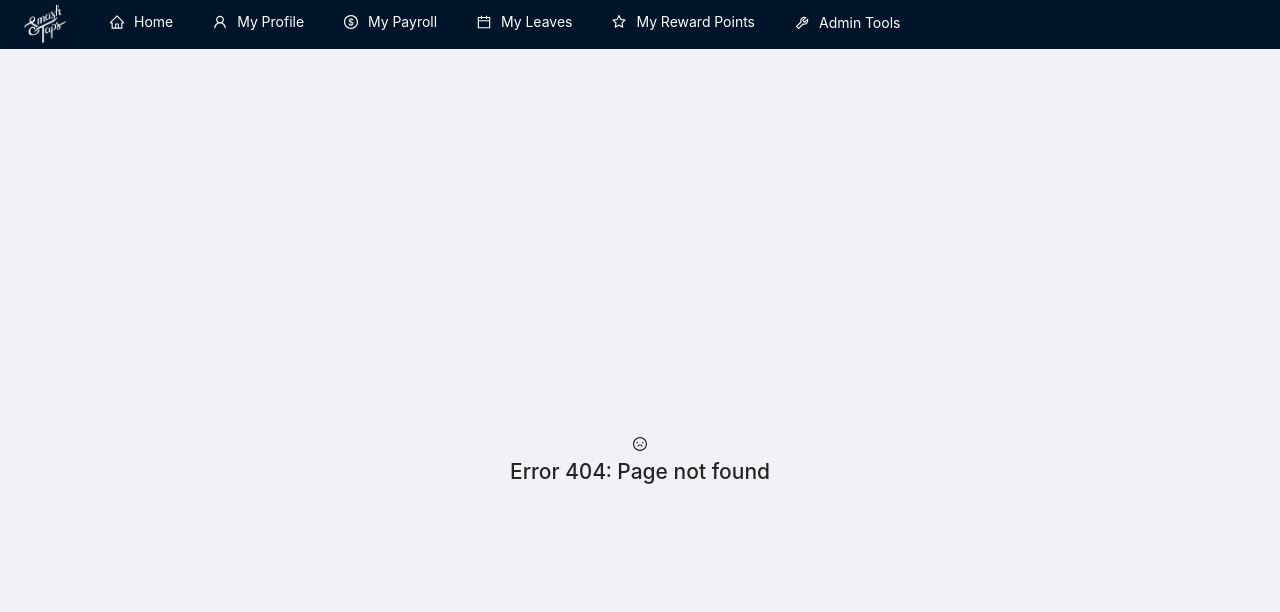
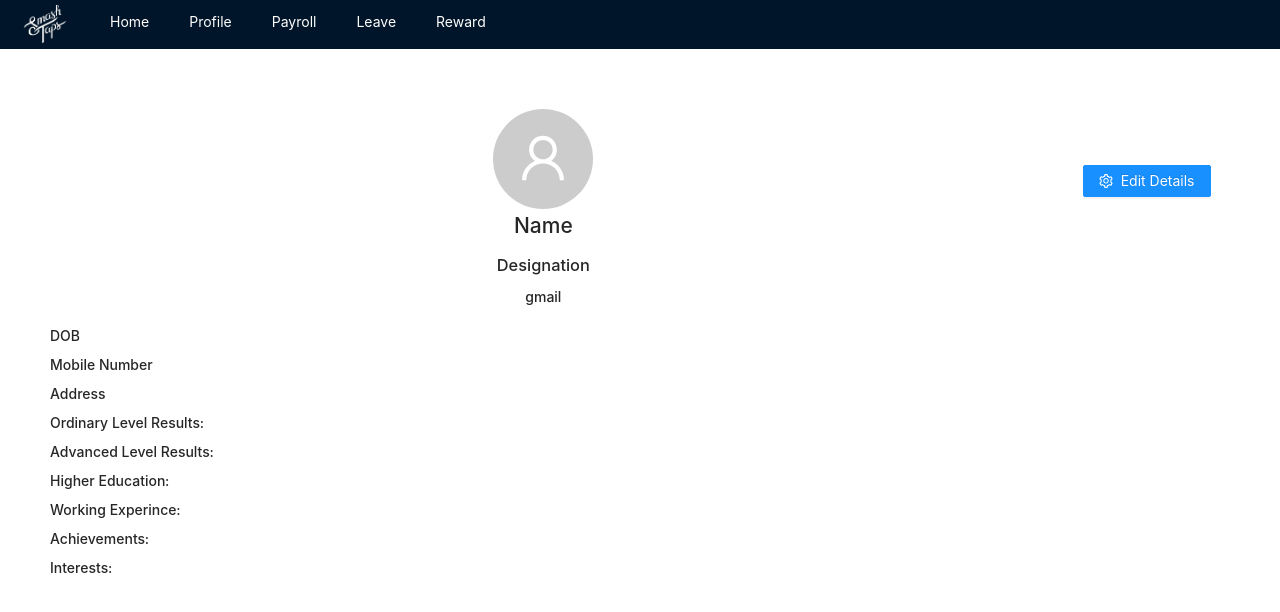
Before and after one commit to Lisa-SmashTaps/lisa-react, a React (Create React App) app: page /profile in a window 1280 px wide. Before the commit this address had no page. Shown: the top 612 px of the page. Built offline with nearby package versions, Linux system fonts and the light colour scheme.

Commit message:
Profile Display

```diff
--- a/src/Components/HeaderComp-Admin.js
+++ b/src/Components/HeaderComp-Admin.js
@@ -7,7 +7,7 @@ import Home from "./Home";
 import LeaveMain from "./LeaveComponent/Employee/LeaveMain";
 import LeaveMainAdmin from "./LeaveComponent/Admin/LeaveMainAdmin";
 import PayrollSearch from "./PayrollComponent/payrollSearch";
-import DisplayProfile from "./ProfileComponent/DisplayProfile";
+import DisplayProfile from "./ProfileComponent/ProfileForm";
 import RewardDisplay from "./RewardsComponent/RewardDisplay";
 import PageNotFound from "./PageNotFound";
 
--- a/src/Components/MainComponent.js
+++ b/src/Components/MainComponent.js
@@ -1,5 +1,5 @@
 import React from "react";
-import Head from "./HeaderComp-Admin";
+import Head from "./HeaderComponent-Emp";
 
 function Main (){
     return(
--- a/src/Components/ProfileComponent/DisplayProfile.js
+++ b/src/Components/ProfileComponent/DisplayProfile.js
@@ -1,9 +1,52 @@
 import React from "react";
+import { UserOutlined } from '@ant-design/icons';
+import { Avatar } from 'antd';
+import { Row, Col } from "antd";
+import ProfileForm from "./ProfileForm";
 
 const DisplayProfile = () =>{
     return(
-        <div>
-            This is profile
+        <div style={{padding:50}}>
+            <Row style={{padding:"10px"}}>
+              <Col span={20}>
+                <center>
+                    <Avatar size={100} icon={<UserOutlined />} />
+                    <h2>Name</h2>
+                    <h3>Designation</h3>
+                    <h4>gmail</h4>
+                </center>
+              </Col>
+              <Col span={4} style={{padding:"6px"}}>
+                <ProfileForm/>
+              </Col>
+              </Row>
+              <Row>
+                <h4>DOB</h4>
+              </Row>
+              <Row>
+                <h4>Mobile Number</h4>
+              </Row>
+              <Row>
+                <h4>Address</h4>
+              </Row>
+              <Row>
+                <h4>Ordinary Level Results: </h4>
+              </Row>
+              <Row>
+                <h4>Advanced Level Results: </h4>
+              </Row>
+              <Row>
+                <h4>Higher Education: </h4>
+              </Row>
+              <Row>
+                <h4>Working Experince: </h4>
+              </Row>
+              <Row>
+                <h4>Achievements: </h4>
+              </Row>
+              <Row>
+                <h4>Interests: </h4>
+              </Row>
         </div>
     )
 }
--- /dev/null
+++ b/src/Components/ProfileComponent/ProfileForm.js
@@ -0,0 +1,265 @@
+import "antd/dist/antd.css";
+import React, { useState } from 'react';
+import { LoadingOutlined, PlusOutlined, CloseOutlined, SettingOutlined } from '@ant-design/icons';
+import { Form, Input, Button, Space, DatePicker, message, Upload, Drawer } from 'antd';
+
+const getBase64 = (img, callback) => {
+  const reader = new FileReader();
+  reader.addEventListener('load', () => callback(reader.result));
+  reader.readAsDataURL(img);
+};
+
+const { TextArea } = Input;
+
+const validateMessages = {
+  required: '${label} is required!',
+  types: {
+    email: '${label} is not a valid email!',
+    number: '${label} is not a valid number!',
+  },
+  number: {
+    range: '${label} must be between ${min} and ${max}',
+  },
+};
+
+const beforeUpload = (file) => {
+  const isJpgOrPng = file.type === 'image/jpeg' || file.type === 'image/png';
+
+  if (!isJpgOrPng) {
+    message.error('You can only upload JPG/PNG file!');
+  }
+
+  const isLt2M = file.size / 1024 / 1024 < 2;
+
+  if (!isLt2M) {
+    message.error('Image must smaller than 2MB!');
+  }
+
+  return isJpgOrPng && isLt2M;
+};
+
+const onFinish = (values) => {
+  console.log(values);
+};
+
+class ProfileForm extends React.Component {
+
+
+  state = { visible: false, loading: false, imageUrl: null };
+
+  handleChange = (info) => {
+    if (info.file.status === 'uploading') {
+      this.setState({
+        loading: true,
+      });
+      return;
+    }
+
+    if (info.file.status === 'done') {
+      // Get this url from response in real world.
+      getBase64(info.file.originFileObj, (url) => {
+        this.setState({
+          loading: false,
+          imageUrl: url
+        });
+      });
+    }
+  };
+  showDrawer = () => {
+    this.setState({
+      visible: true,
+    });
+  };
+
+  onClose = () => {
+    this.setState({
+      visible: false,
+    });
+  };
+  render() {
+    return (
+      <center>
+        <div style={{ padding: 50 }}>
+          <Button type="primary" onClick={this.showDrawer} icon={<SettingOutlined />}>
+            Edit Details
+          </Button>
+          <Drawer title="Profile Details Form"
+            width={580}
+            onClose={this.onClose}
+            visible={this.state.visible}
+            bodyStyle={{ paddingBottom: 80 }}
+            extra={
+              <Space>
+                <Button onClick={this.onClose} icon={<CloseOutlined />}>Cancel</Button>
+                <Button onClick={this.onClose} type="primary">
+                  <SettingOutlined />Edit Profile
+                </Button>
+              </Space>
+            }
+          >
+            <Space direction="horizontal">
+              <Form name="nest-messages" onFinish={onFinish} validateMessages={validateMessages} >
+                <Upload
+                  name="avatar"
+                  listType="picture-card"
+                  className="avatar-uploader"
+                  showUploadList={false}
+                  action="https://www.mocky.io/v2/5cc8019d300000980a055e76"
+                  beforeUpload={beforeUpload}
+                  onChange={this.handleChange}
+                >
+                  {this.state.imageUrl ? (
+                    <img
+                      src={this.state.imageUrl}
+                      alt="avatar"
+                      style={{
+                        width: '100%',
+                      }}
+                    />
+                  ) : (
+                    <div>
+      {this.state.loading ? <LoadingOutlined /> : <PlusOutlined />}
+      <div
+        style={{
+          marginTop: 8,
+        }}
+      >
+        Upload your profile picture
+      </div>
+    </div>
+                  )}
+                </Upload>
+                <Form.Item
+                  name={'name'}
+                  label="Name: "
+                  rules={[
+                    {
+                      required: true,
+                    },
+                  ]}
+                >
+                  <Input name='FName'
+                    style={{ width: "200px" }} placeholder="First Name" />
+                  <Input name='LName'
+                    style={{ width: "200px" }} placeholder="Last Name" />
+                </Form.Item>
+
+                <Form.Item
+                  name="CurrentDesignation"
+                  label="Current Designation: "
+                  rules={[
+                    {
+                      required: true,
+                      message: 'Please input your Current Designation!',
+                    },
+                  ]}
+                >
+                  <Input placeholder="Current Designation" style={{ width: "200px" }} />
+                </Form.Item>
+
+                <Form.Item name="DOB" label="Date of Birth: " >
+                  <DatePicker placeholder="Date of Birth" />
+                </Form.Item>
+
+                <Form.Item
+                  label="Mobile Number: "
+                  name="MobileNumber"
+                  rules={[
+                    {
+                      required: true,
+                      message: 'Please input your Mobile Number!',
+                    },
+                  ]}
+                >
+                  <Input placeholder="Mobile Number" style={{ width: "200px" }} />
+                </Form.Item>
+
+                <Form.Item
+                  label="Address: "
+                  name="Address"
+                  rules={[
+                    {
+                      required: true,
+                      message: 'Please input your Address!',
+                    },
+                  ]}
+                >
+                  <Input placeholder="Address" style={{ width: "200px", height: "60px" }} />
+                </Form.Item>
+
+                <Form.Item
+                  label="Gmail: "
+                  name="Gmail"
+                  rules={[
+                    {
+                      required: true,
+                      message: 'Please input your Gmail!',
+                    },
+                  ]}
+                >
+                  <Input placeholder="Gmail" style={{ width: "200px" }} />
+                </Form.Item>
+
+                <Form.Item
+                  label="Ordinary Level Results : "
+                  name="OLResuls"
+
+                >
+                  <TextArea rows={4} placeholder="Ordinary Level Results" />
+                </Form.Item>
+
+                <Form.Item
+                  label="Advanced Level Results : "
+                  name="ALResuls"
+
+                >
+                  <TextArea rows={4} placeholder="Advanced Level Results" />
+                </Form.Item>
+
+                <Form.Item
+                  label="Higher Educattion : "
+                  name="HigherEducation"
+
+                >
+                  <TextArea rows={4} placeholder="Higher Education" />
+                </Form.Item>
+
+                <Form.Item
+                  label="Working Experince : "
+                  name="WorkingExperince"
+
+                >
+                  <TextArea rows={4} placeholder="Working Experince" />
+                </Form.Item>
+
+                <Form.Item
+                  label="Achievements : "
+                  name="Achievements"
+
+                >
+                  <TextArea rows={4} placeholder="Ahievements" />
+                </Form.Item>
+
+                <Form.Item
+                  label="Interests : "
+                  name="Interests"
+
+                >
+                  <TextArea rows={4} placeholder="Interests" />
+                </Form.Item>
+
+                <Form.Item>
+                  <Button type="primary" htmlType="submit">
+                    Submit
+                  </Button>
+                </Form.Item>
+              </Form>
+            </Space>
+          </Drawer>
+        </div>
+      </center>
+    );
+
+  };
+};
+export default ProfileForm;
```
